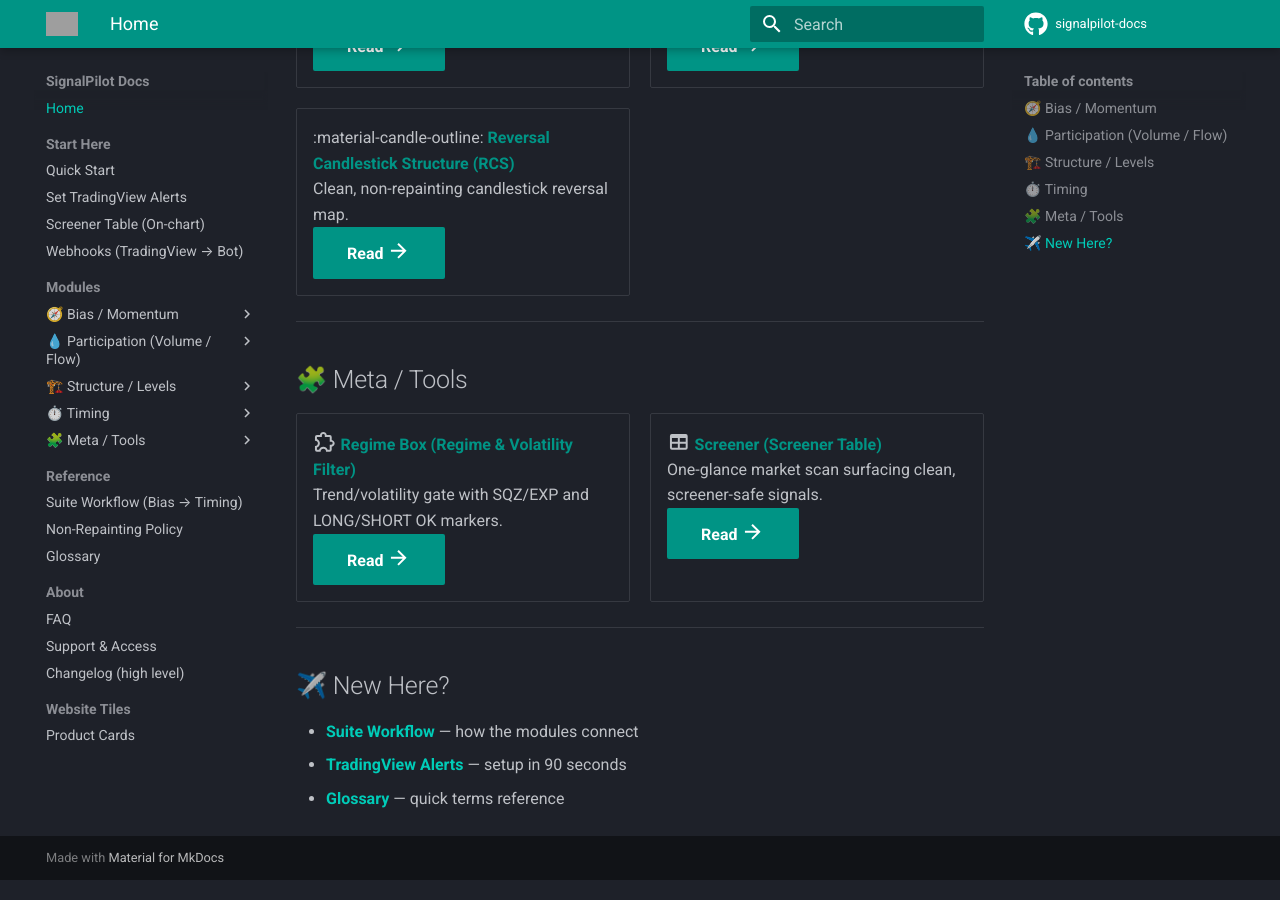
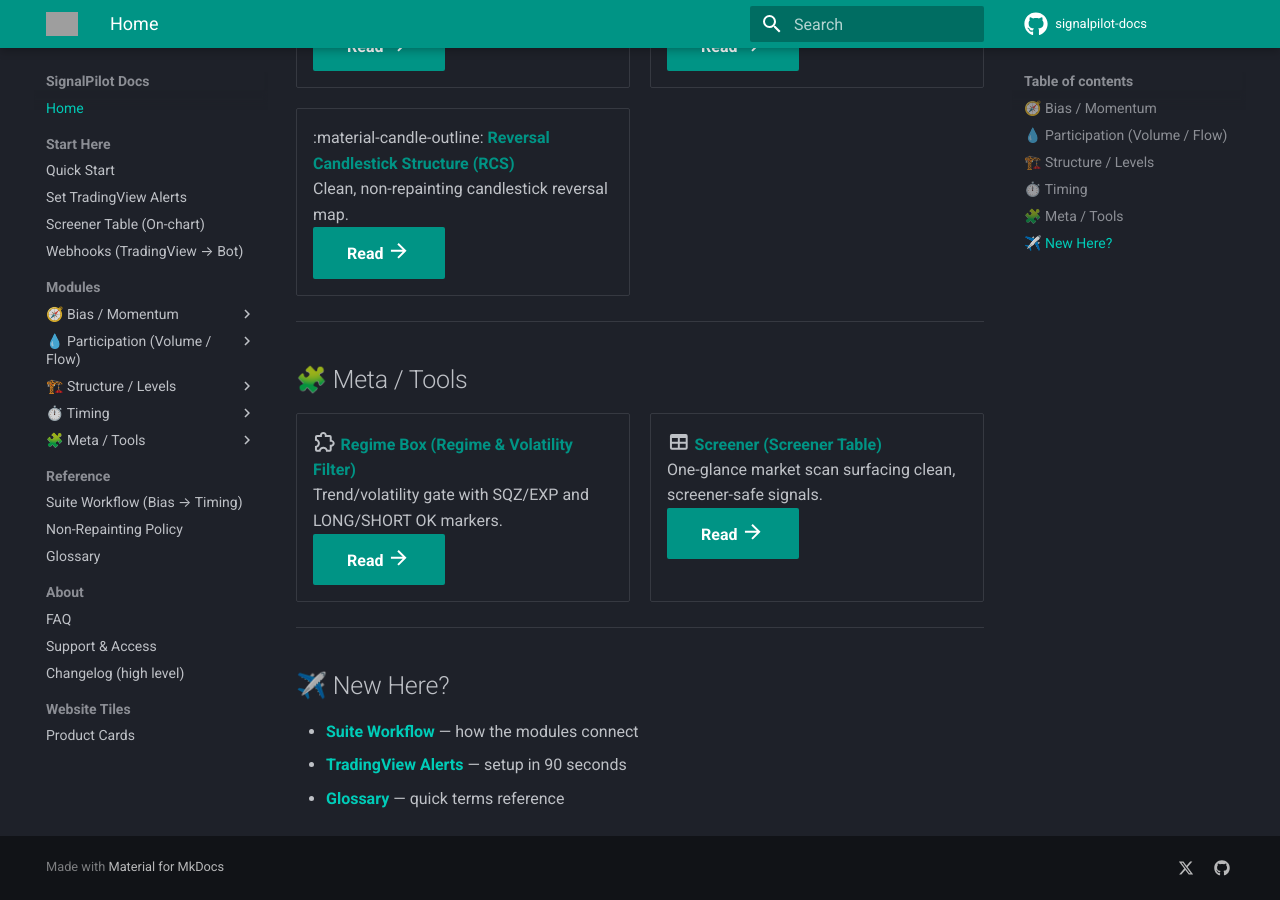
Before and after one commit to Signalpilot/signalpilot-docs, an MkDocs documentation site: the page built from docs/index.md, in a window 1280 px wide and 900 px high, scrolled down 2482 px. Built offline with MkDocs 1.6.1 and Material for MkDocs 9.7.7, drawn with Linux system fonts in a browser that asks for light colours; comment, search, counter and statistics services are not loaded; grey boxes are pictures that could not be loaded.

Commit message:
Update mkdocs.yml

```diff
--- a/mkdocs.yml
+++ b/mkdocs.yml
@@ -30,16 +30,7 @@
 
 plugins:
   - search
-  # Uncomment when ready for production extras
-  # - sitemap:
-  #     changefreq: weekly
-  #     priority: 0.6
-  # - redirects:
-  #     redirect_maps:
-  #       sp-ema-trio.md: sp-ema-trio-pro.md
-  # - git-revision-date-localized:
-  #     fallback_to_build_date: true
-  #     type: date
+  - macros    # enables Jinja variables inside Markdown
 
 markdown_extensions:
   - admonition
@@ -51,12 +42,13 @@
       permalink: true
   - pymdownx.details
   - pymdownx.superfences
+  - pymdownx.snippets   # enables --8<-- includes
   - pymdownx.emoji:
       emoji_index: !!python/name:materialx.emoji.twemoji
       emoji_generator: !!python/name:materialx.emoji.to_svg
 
 extra_css:
-  - assets/stylesheets/extra.css   # your card-grid polish CSS
+  - assets/stylesheets/extra.css
 
 nav:
   - Home: index.md
@@ -100,9 +92,9 @@
       - "SP — Screener (Screener Table)": sp-screener-sfx.md
 
   - Reference:
-    - "Suite Workflow (Bias → Timing)": ref-workflow.md
-    - "Non-Repainting Policy": ref-non-repaint.md
-    - "Glossary": ref-glossary.md
+      - "Suite Workflow (Bias → Timing)": ref-workflow.md
+      - "Non-Repainting Policy": ref-non-repaint.md
+      - "Glossary": ref-glossary.md
 
   - About:
     - "FAQ": about-faq.md
@@ -116,3 +108,9 @@
   analytics:
     provider: google
     property: G-NZ05GV72K0
+  social:
+    - icon: fontawesome/brands/x-twitter
+      link: https://x.com/signalpilot
+    - icon: fontawesome/brands/github
+      link: https://github.com/Signalpilot
+  copyright: "© SignalPilot Labs, Inc. All rights reserved."
```
